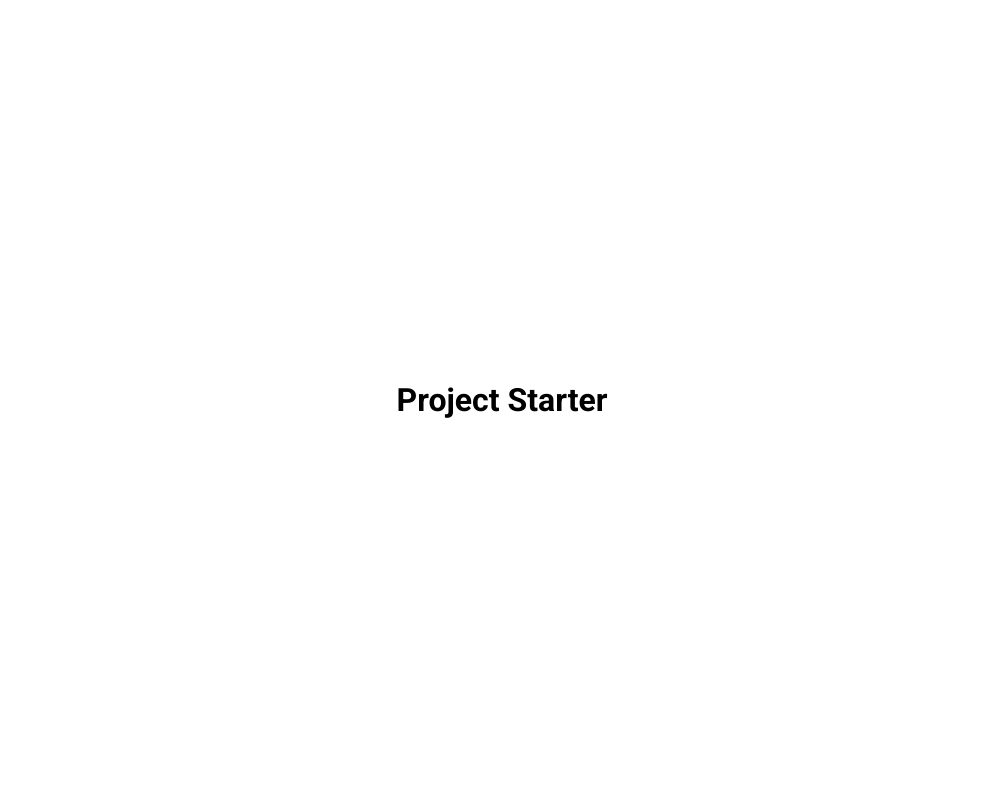
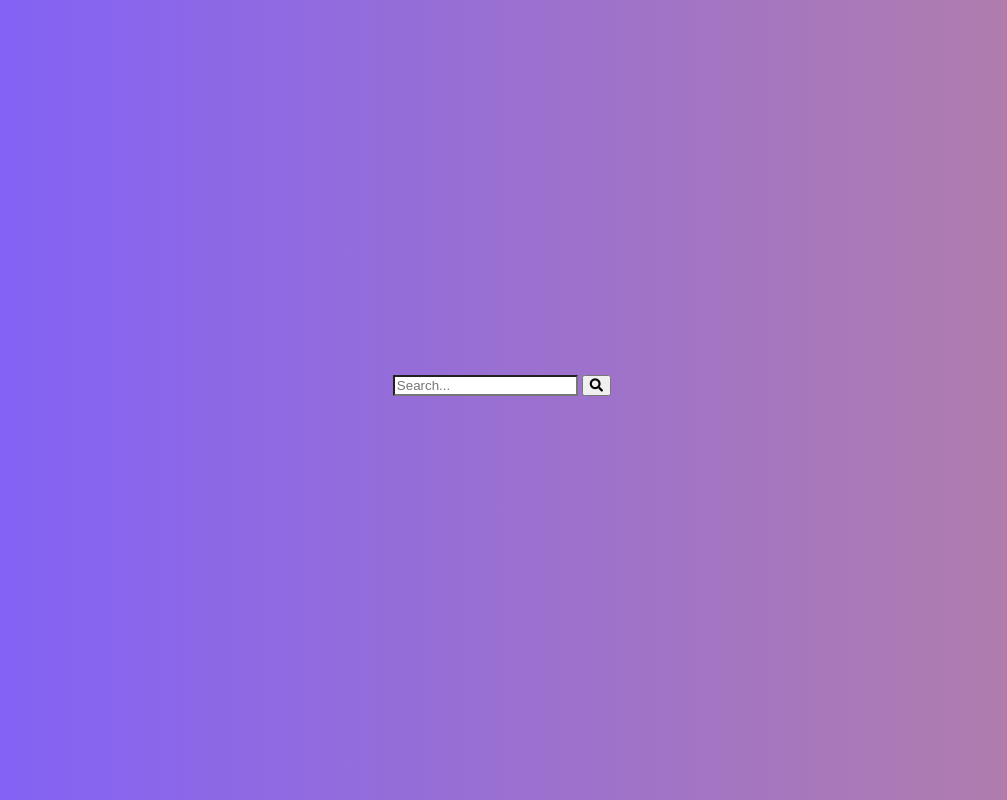
Before and after one commit to Jamflynt/Hidden-Search-Widget, a plain HTML site: page index.html in a window 1280 px wide. Shown: the whole page, without its empty margins (138-1145 px from the left). Drawn offline with Linux system fonts and the light colour scheme.

Commit message:
AAdded basic HTML search. Started styling.

```diff
--- a/index.html
+++ b/index.html
@@ -4,13 +4,19 @@
     <meta charset="UTF-8">
     <meta http-equiv="X-UA-Compatible" content="IE=edge">
     <meta name="viewport" content="width=device-width, initial-scale=1.0">
-    <meta name="description" content="Project Starter">
+    <meta name="description" content="Hidden Search Widget">
     <link rel="stylesheet" href="https://use.fontawesome.com/releases/v5.15.4/css/all.css" integrity="sha384-DyZ88mC6Up2uqS4h/KRgHuoeGwBcD4Ng9SiP4dIRy0EXTlnuz47vAwmeGwVChigm" crossorigin="anonymous">
     <link rel="stylesheet" href="style.css">
-    <title>Project Starter</title>
+    <title>Hidden Search Widget</title>
 </head>
 <body>
-    <h1>Project Starter</h1>
+
+    <div class="search">
+        <input class="input" type="text" placeholder="Search...">
+        <button class="btn">
+            <i class="fas fa-search"></i>
+        </button>
+    </div>
 
     <script src="script.js"></script>
 </body>
--- a/style.css
+++ b/style.css
@@ -8,9 +8,19 @@ body {
     font-family: 'Roboto', sans-serif;
     margin: 0;
     display: flex;
-    flex-direction: column;
     align-items: center;
     justify-content: center;
     height: 100vh;
     overflow: hidden;
+    background-image: linear-gradient(90deg, #7d5fff, #7158);
 }
+
+.search {
+    position: relative;
+    height: 50px;
+}
+
+.search .input {
+    background-color: #fff;
+    border: ;
+}
```
